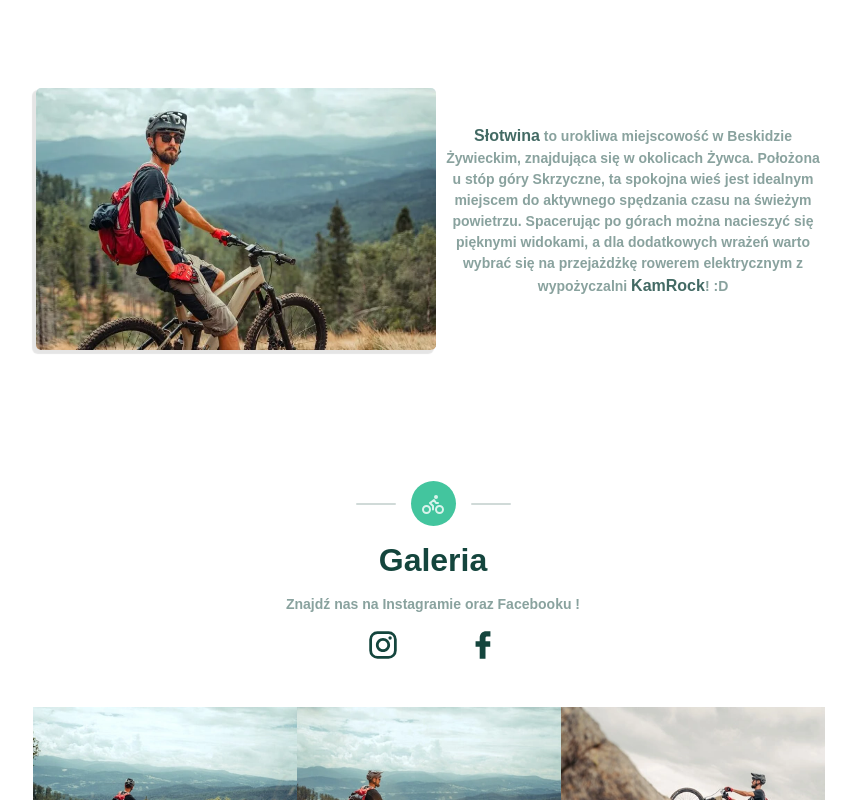
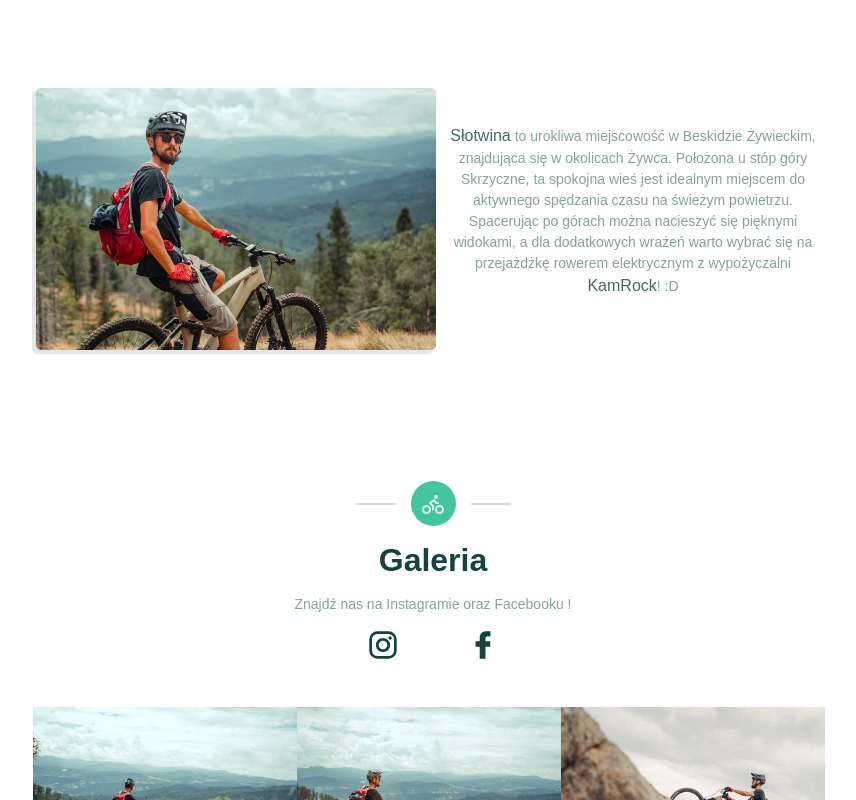
Before and after one commit to CragHerk/e-bikes-rental, a React (Vite) app: page / in a window 1280 px wide. Shown: the part 1760-2560 px from the top of the page, without its empty margins (207-1063 px from the left). Built offline with nearby package versions, Linux system fonts and the light colour scheme.

Commit message:
Update AboutUs.jsx

```diff
--- a/src/Components/AboutUs/AboutUs.jsx
+++ b/src/Components/AboutUs/AboutUs.jsx
@@ -18,14 +18,14 @@ const AboutUs = () => {
             src="assets/about-us.webp"
             alt="man-bike"
           />
-          <h4 className={styles.header_h4}>
+          <div className={styles.header_h4}>
             <span>Słotwina</span> to urokliwa miejscowość w Beskidzie Żywieckim,
             znajdująca się w okolicach Żywca. Położona u stóp góry Skrzyczne, ta
             spokojna wieś jest idealnym miejscem do aktywnego spędzania czasu na
             świeżym powietrzu. Spacerując po górach można nacieszyć się pięknymi
             widokami, a dla dodatkowych wrażeń warto wybrać się na przejażdżkę
             rowerem elektrycznym z wypożyczalni <span>KamRock</span>! :D
-          </h4>
+          </div>
         </div>
       </div>
 
@@ -41,9 +41,9 @@ const AboutUs = () => {
         </div>
         <h1 className={styles.header_h1}>Galeria</h1>
 
-        <h4 className={styles.header_h4}>
+        <div className={styles.header_h4}>
           Znajdź nas na Instagramie oraz Facebooku !
-        </h4>
+        </div>
         <div className={styles.socials_wrapper}>
           <a href="https://www.facebook.com/">
             <img
```
